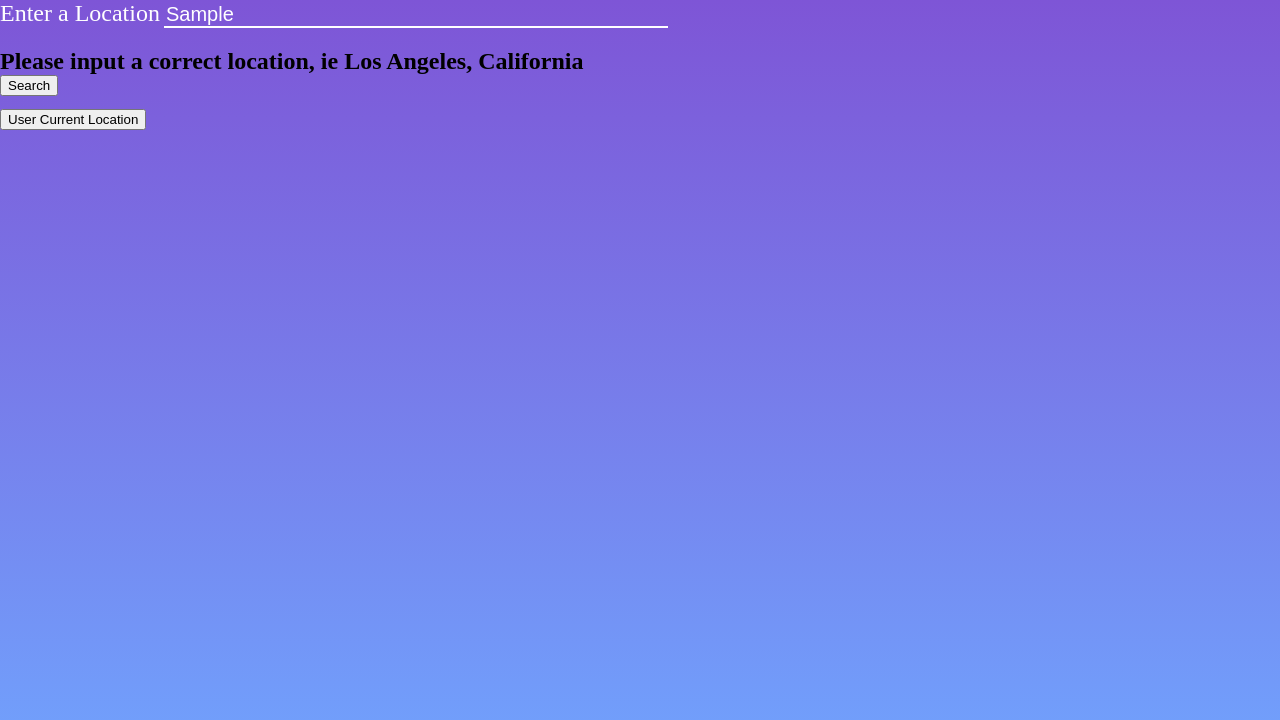
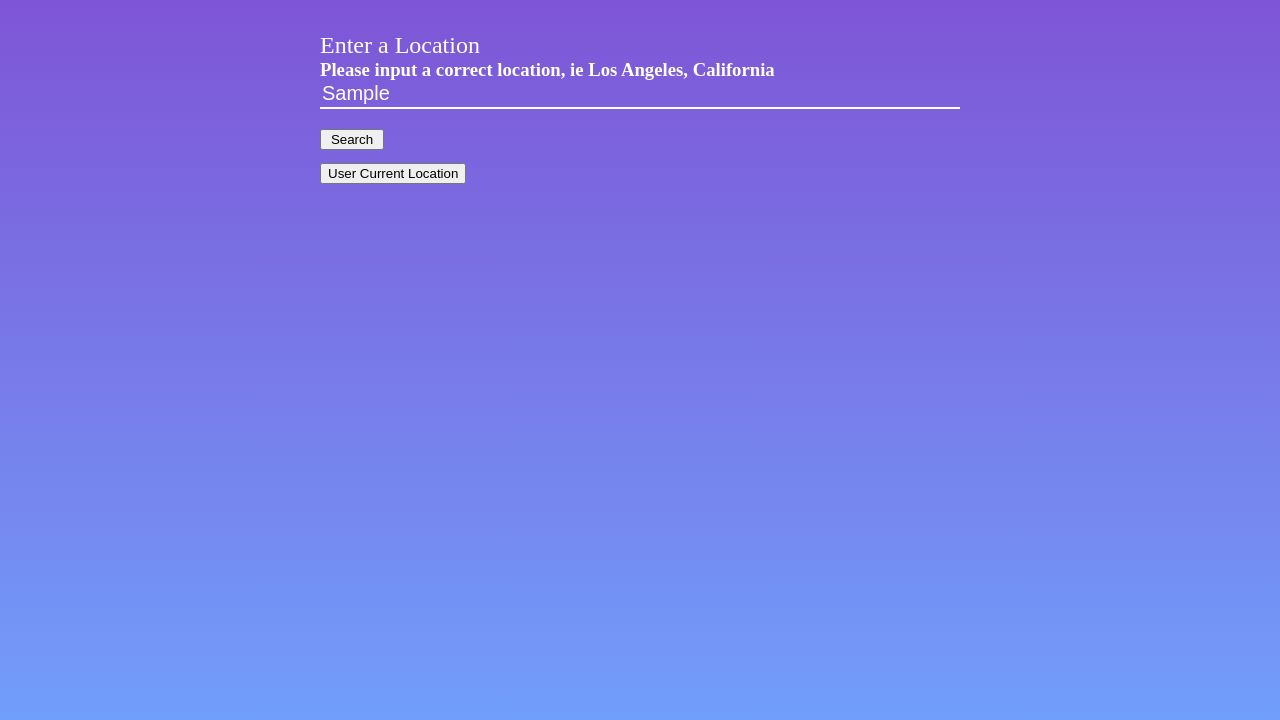
Before and after one commit to crtalbot98/Weather-Recommends, a plain HTML site: page index.html in a window 1280 px wide. Both pictures are taken after typing "Sample" into the empty fields and a click on the button "Search". Drawn offline with Linux system fonts and the light colour scheme; no server answers.

Commit message:
Fix CSS and JavaScript issues regarding spacing and data not showing

```diff
--- a/app.js
+++ b/app.js
@@ -23,8 +23,8 @@
 
             addIcons(icon, iconDiv);
 
-            // document.getElementById("userSearchPrompt").classList.add("displayNone");
             document.getElementById("container").classList.remove("displayNone");
+            document.getElementById("error").classList.add("displayNone");
         });
 }
 
@@ -37,12 +37,13 @@ function locationData(lat, long){
         })
         .then(info => {
             console.log(info);
-            document.getElementById("timezone").textContent = info.results[6].formatted_address;
+            document.getElementById("timezone").textContent = info.results[3].formatted_address;
         })
 }
 
 function searchData(address){
     const addressUrl = `https://maps.googleapis.com/maps/api/geocode/json?address=${address}&key=AIzaSyCL1XyeWCGSoTrrMrrXlOOmRDn9quGagUI`;
+    const inputAddress = document.getElementById("searchLocationInitial").value.toUpperCase();
     let searchLat = '';
     let searchLong = '';
 
@@ -53,6 +54,8 @@ function searchData(address){
         .then(info => {
             searchLat = info.results[0].geometry.location.lat;
             searchLong = info.results[0].geometry.location.lng;
+
+            document.getElementById("timezone").textContent = inputAddress;
             document.getElementById("error").classList.add("displayNone");
 
             weatherData(searchLong, searchLat);
--- a/index.html
+++ b/index.html
@@ -11,8 +11,8 @@
 <section id="userSearchPrompt">
     <div>
         <label for="searchLocationInitial" id="searchHeader">Enter a Location</label>
+        <h3 id="error" class="displayNone">Please input a correct location, ie Los Angeles, California</h3>
         <input name="searchLocation" id="searchLocationInitial" type="text">
-        <h2 id="error" class="displayNone">Please input a correct location, ie Los Angeles, California</h2>
         <button id="searchLocationButton">Search</button>
     </div>
     <button id="useCurrentLocation">User Current Location</button>
--- a/style.css
+++ b/style.css
@@ -1,6 +1,8 @@
 *{
     margin: 0;
     height: 100%;
+    box-sizing: border-box;
+    overflow: hidden;
 }
 
 @font-face{
@@ -10,10 +12,6 @@
 
 body{
     background-image: linear-gradient(rgb(126, 85, 214), rgb(112, 166, 255));
-    /*display: flex;*/
-    /*justify-content: center;*/
-    /*align-items: center;*/
-    /*flex-direction: column;*/
 }
 
 .displayNone{
@@ -22,11 +20,12 @@ body{
 
 #container{
     height: auto;
-    width: 500px;
+    width: 40%;
     background-color: rgba(255, 255, 255, 0.07);
     color: rgba(255, 255, 255, 1);
     padding: 20px;
     border-radius: 10px;
+    margin: 5em auto;
 }
 
 #timezone{
@@ -52,7 +51,7 @@ body{
 }
 
 #userSearchPrompt{
-    width: auto;
+    width: 50%;
     height: auto;
     margin: auto;
 }
@@ -71,11 +70,26 @@ body{
     border:  none;
     border-bottom: 2px solid white;
     background-color: transparent;
-    margin-bottom: 1em;
-    height: 1em;
-    width: 500px;
+    margin: 1em 0 1em 0;
+    height: 1.5em;
+    width: 100%;
     font-size: 1.25em;
     color: white;
+    line-height: 4em;
+}
+
+#searchLocationButton{
+    width: 10%;
+}
+
+#userSearchPrompt{
+    margin-top: 2em;
+}
+
+#error{
+    color: white;
+    position: absolute;
+    height: 1.15em;
 }
 
 /*@media screen and (max-width: 480px){*/
```
